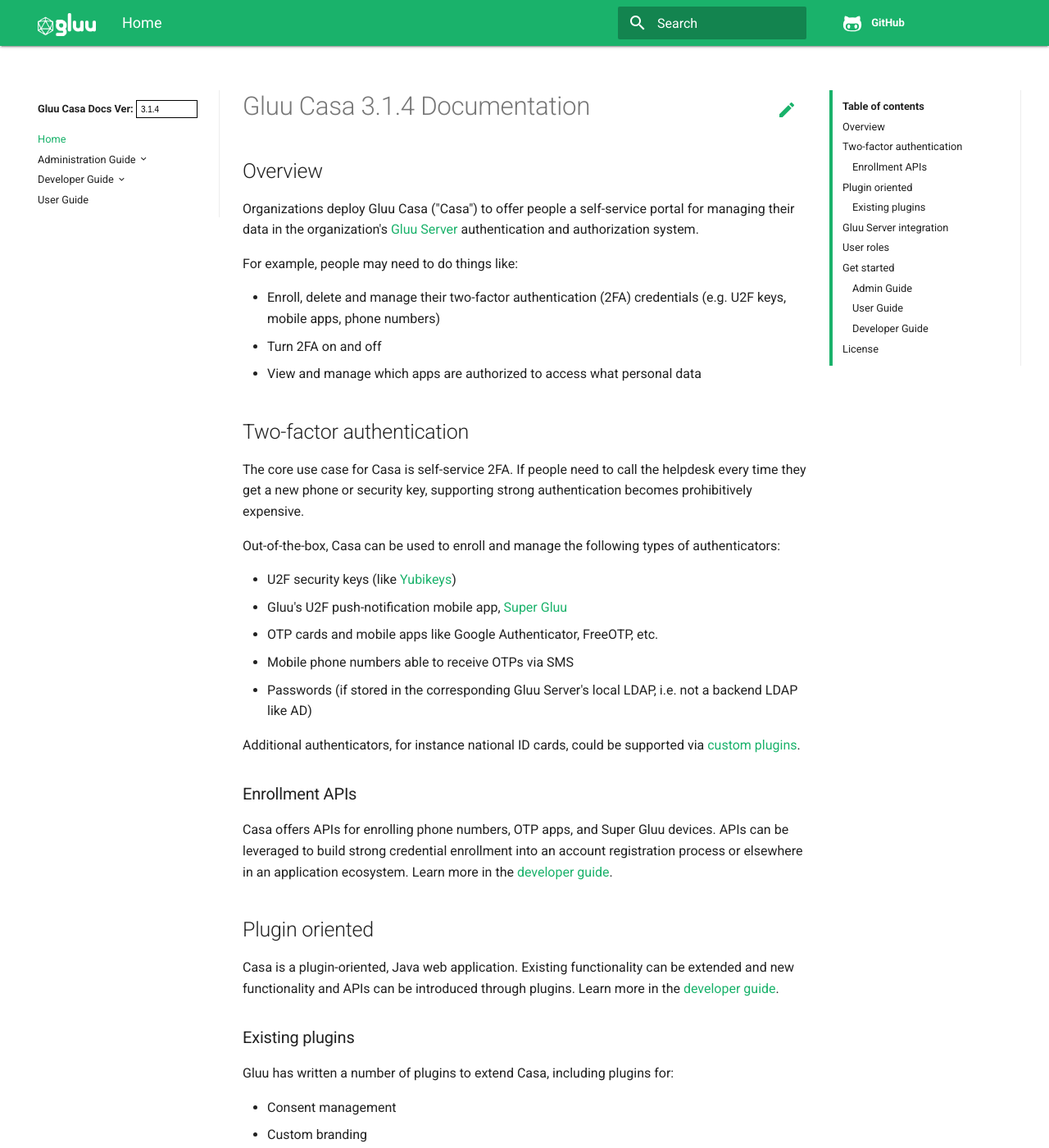
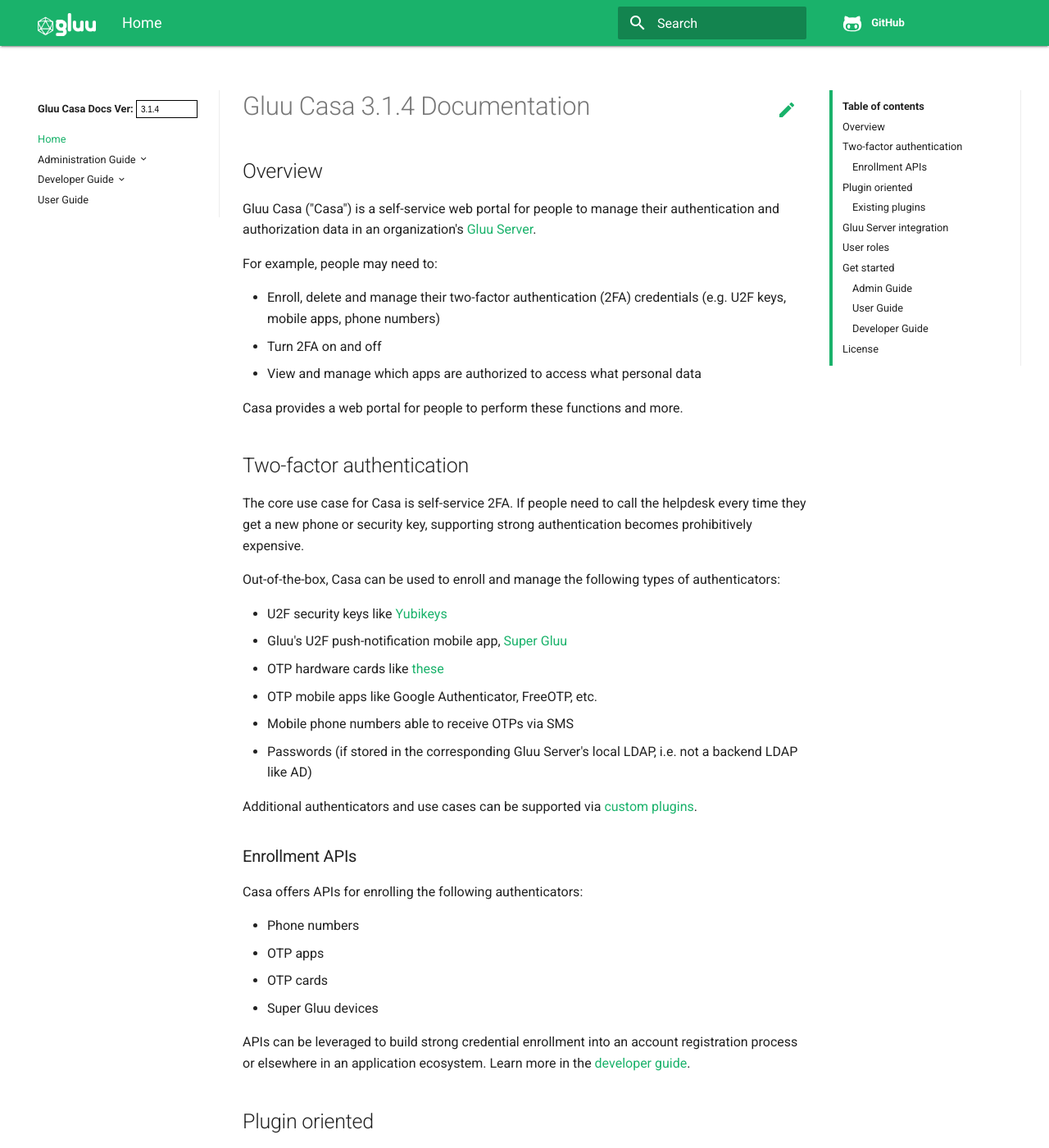
Before and after one commit to shmorri/docs-casa-prod, an MkDocs documentation site: the page built from docs/source/index.md, in a window 1280 px wide and 1400 px high. Shown: the whole window at 82% size. Built offline with MkDocs 1.6.1, drawn with Linux system fonts in a browser that asks for light colours; old or Windows-style settings are respelled for this version of MkDocs; some of the changed text lies outside the part shown.

Commit message:
Update index.md

```diff
--- a/docs/source/index.md
+++ b/docs/source/index.md
@@ -2,13 +2,15 @@
 
 ## Overview
 
-Organizations deploy Gluu Casa ("Casa") to offer people a self-service portal for managing their data in the organization's [Gluu Server](https://gluu.org/docs/ce) authentication and authorization system.
+Gluu Casa ("Casa") is a self-service web portal for people to manage their authentication and authorization data in an organization's [Gluu Server](https://gluu.org/docs/ce).
 
-For example, people may need to do things like:
+For example, people may need to:
 
 - Enroll, delete and manage their two-factor authentication (2FA) credentials (e.g. U2F keys, mobile apps, phone numbers)
 - Turn 2FA on and off
 - View and manage which apps are authorized to access what personal data
+
+Casa provides a web portal for people to perform these functions and more.
 
 ## Two-factor authentication
 
@@ -16,17 +18,25 @@ The core use case for Casa is self-service 2FA. If people need to call the helpd
 
 Out-of-the-box, Casa can be used to enroll and manage the following types of authenticators:
 
-- U2F security keys (like [Yubikeys](https://www.yubico.com/products/yubikey-hardware/))
+- U2F security keys like [Yubikeys](https://www.yubico.com/products/yubikey-hardware/)
 - Gluu's U2F push-notification mobile app, [Super Gluu](https://super.gluu.org)
-- OTP cards and mobile apps like Google Authenticator, FreeOTP, etc.
+- OTP hardware cards like [these](https://www.ftsafe.com/products/OTP/Display_Card)
+- OTP mobile apps like Google Authenticator, FreeOTP, etc.
 - Mobile phone numbers able to receive OTPs via SMS
 - Passwords (if stored in the corresponding Gluu Server's local LDAP, i.e. not a backend LDAP like AD)
 
-Additional authenticators, for instance national ID cards, could be supported via [custom plugins](#plugin-oriented).
+Additional authenticators and use cases can be supported via [custom plugins](#plugin-oriented).
 
 ### Enrollment APIs
 
-Casa offers APIs for enrolling phone numbers, OTP apps, and Super Gluu devices. APIs can be leveraged to build strong credential enrollment into an account registration process or elsewhere in an application ecosystem. Learn more in the [developer guide](./developer/index.md#apis-for-credential-enrollment).
+Casa offers APIs for enrolling the following authenticators:
+
+- Phone numbers
+- OTP apps
+- OTP cards
+- Super Gluu devices
+
+APIs can be leveraged to build strong credential enrollment into an account registration process or elsewhere in an application ecosystem. Learn more in the [developer guide](./developer/index.md#apis-for-credential-enrollment).
 
 ## Plugin oriented
 
@@ -38,10 +48,10 @@ Gluu has written a number of plugins to extend Casa, including plugins for:
 - Consent management
 - Custom branding
 - 2FA settings
-- Account linking
+- Account linking (*coming soon!*)
 - Developer portal (*coming soon!*)
 
-For a full list of plugins and information on each, visit the [Casa website](https://casa.gluu.org/plugins).
+For a more information about the existing plugins, visit the [Casa website](https://casa.gluu.org/plugins).
 
 ## Gluu Server integration
 
```
